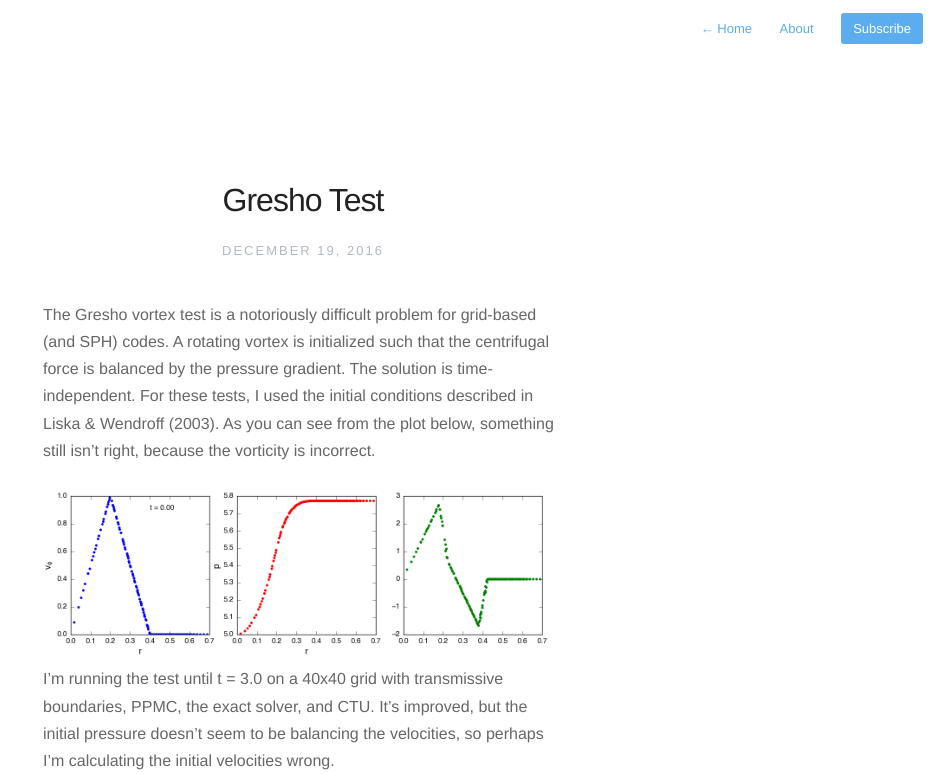
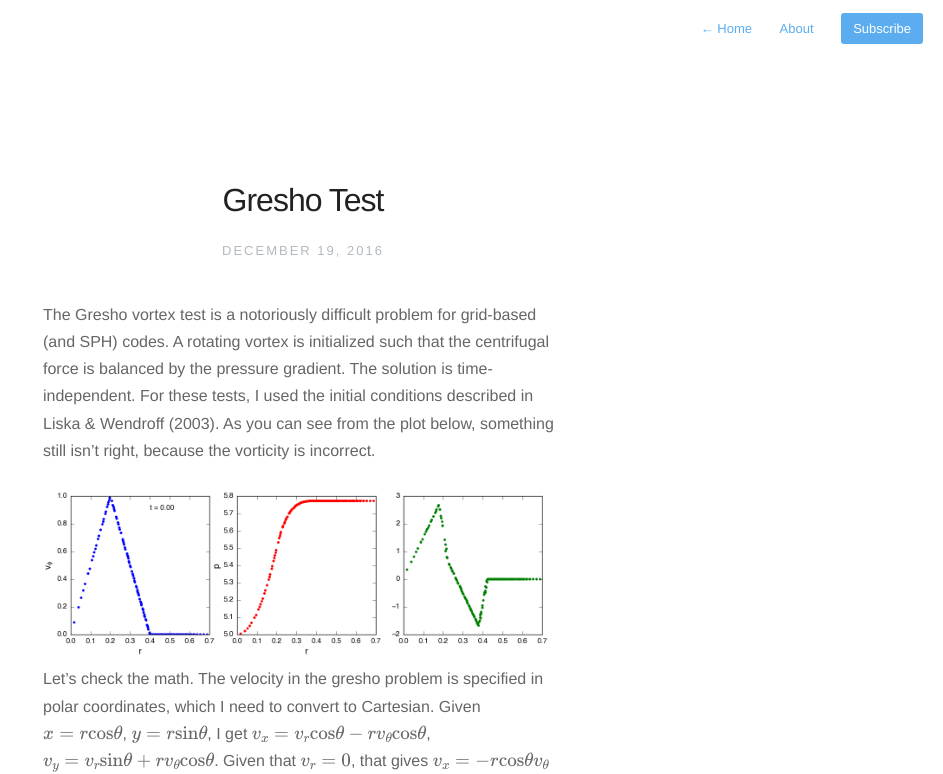
Before and after one commit to evaneschneider/site, a Jekyll site: the page built from _posts/2016-12-19-Gresho-Test.markdown, in a window 1280 px wide, cut to the strip 0-774 px from the top of the page. Shown: the whole strip, without its empty margins (337-1280 px from the left). Built offline with Jekyll 4.4.1, drawn with Linux system fonts in a browser that asks for light colours; nearby versions of some CDN libraries; formulas are drawn with MathJax 3; some of the changed text lies outside the part shown.

Commit message:
minor edits

```diff
--- a/_posts/2016-12-19-Gresho-Test.markdown
+++ b/_posts/2016-12-19-Gresho-Test.markdown
@@ -14,6 +14,13 @@ the plot below, something still isn't right, because the vorticity is incorrect.
 <img src="{{ site.url }}assets/images/gresho_init.png">
 </div>
 
+Let's check the math. The velocity in the gresho problem is specified in polar
+coordinates, which I need to convert to Cartesian. Given $$x = r \mathrm{cos}\theta$$,
+$$y = r \mathrm{sin}\theta$$, I get $$v_{x} = v_{r}\mathrm{cos}\theta - r v_{\theta} \mathrm{cos}\theta$$,
+$$v_{y} = v_{r}\mathrm{sin}\theta + r v_{\theta}\mathrm{cos}\theta$$. Given that $$v_{r} = 0$$,
+that gives $$v_{x} = -r \mathrm{cos}\theta v_{\theta}$$ and $$v_{y} = r \mathrm{cos}\theta v_{\theta}$$.
+I calculate $$\theta$$ from $$x$$ and $$y$$ using $$\theta = \mathrm{arctan}(y/x)$$.
+
 I'm running the test until t = 3.0 on a 40x40 grid with transmissive boundaries, PPMC,
 the exact solver, and CTU. It's improved, but the initial pressure doesn't seem to be
 balancing the velocities, so perhaps I'm calculating the initial velocities wrong.
```
